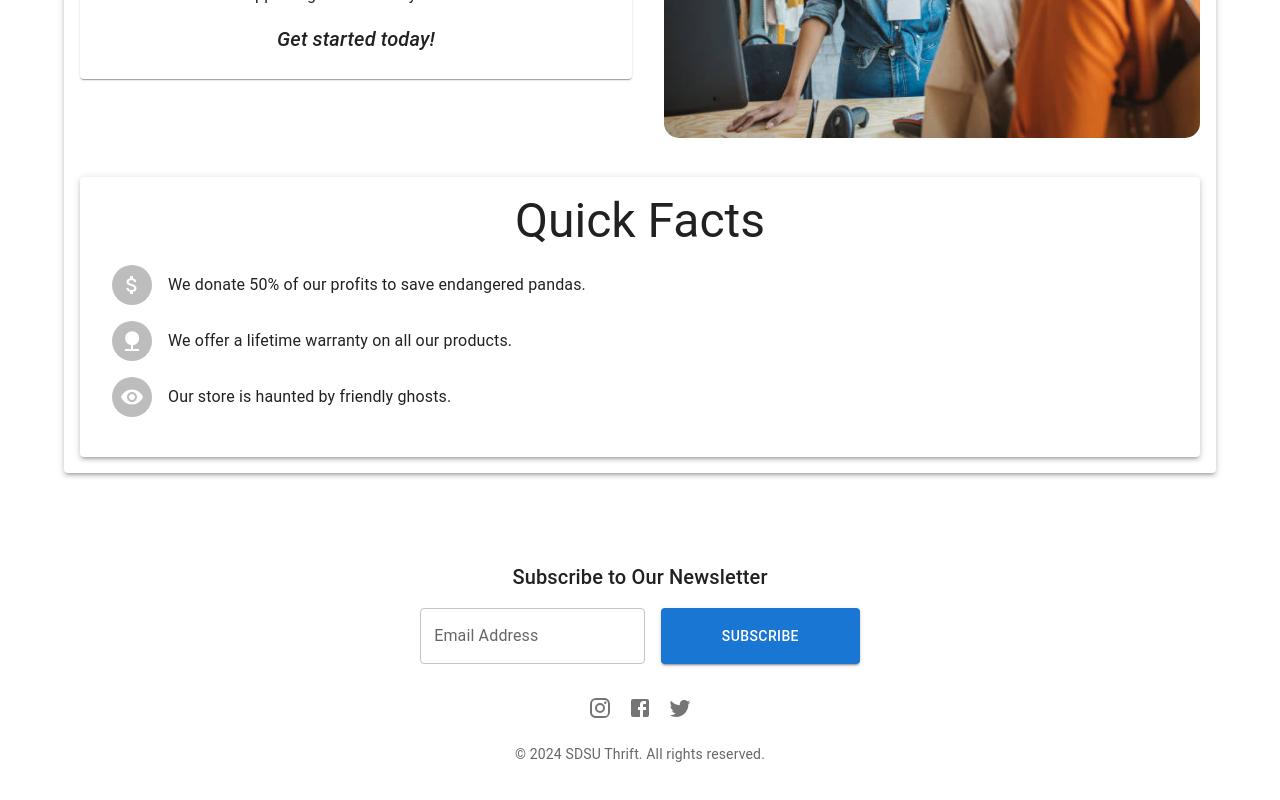
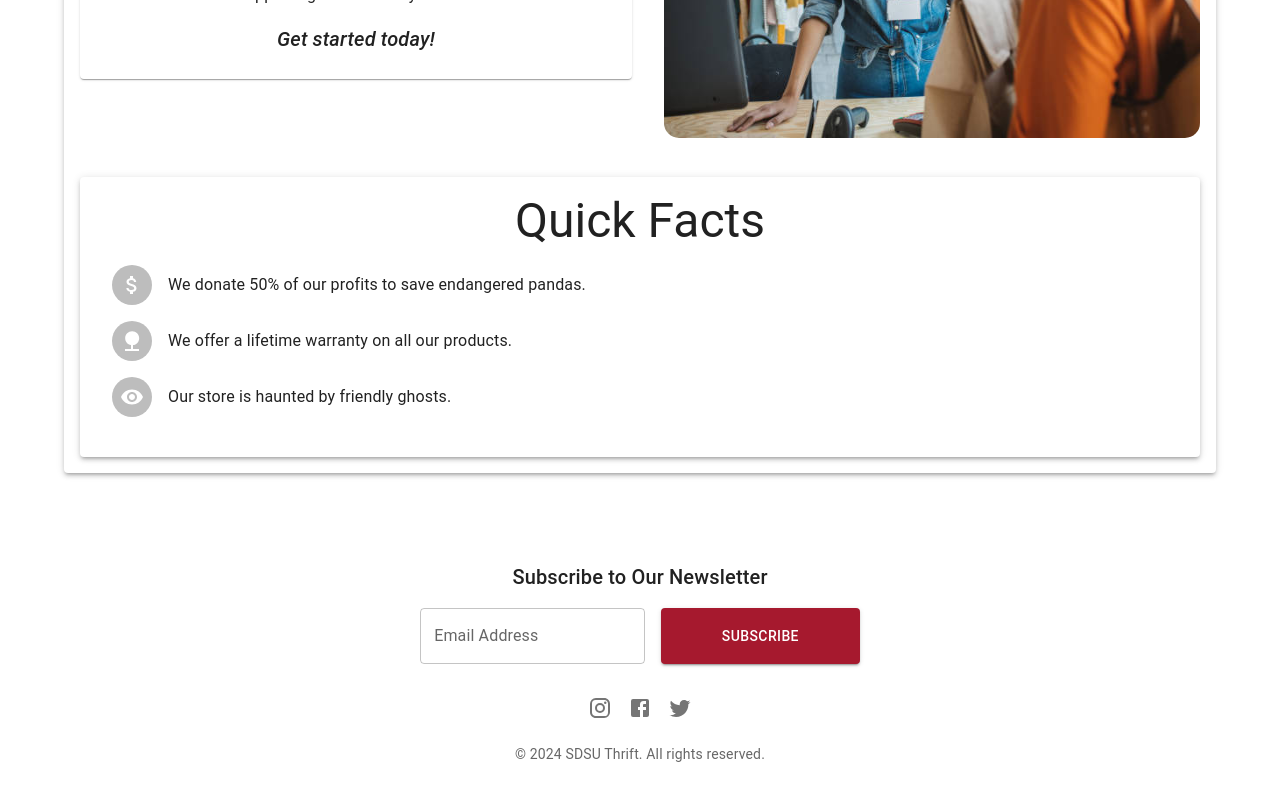
Before and after one commit to leanneallen/sdsu-thrift, a React (Vite) app in the folder thrift/frontend/: page /About in a window 1280 px wide. Shown: the part 443-1243 px from the top of the page. Built offline with nearby package versions, Linux system fonts and the light colour scheme; no server answers.

Commit message:
Footer theming updated

```diff
--- a/thrift/frontend/src/pages/Footer.jsx
+++ b/thrift/frontend/src/pages/Footer.jsx
@@ -1,19 +1,16 @@
 import React from 'react';
-import { Box, TextField, Button, IconButton, Typography, useTheme } from '@mui/material';
+import { Box, TextField, Button, IconButton, Typography } from '@mui/material';
 import InstagramIcon from '@mui/icons-material/Instagram';
 import FacebookIcon from '@mui/icons-material/Facebook';
 import TwitterIcon from '@mui/icons-material/Twitter';
+import { lighten } from '@mui/material/styles';
 
 const Footer = () => {
-    const theme = useTheme(); // Use theme for styling
-
     return (
         <Box sx={{
             width: '100%',
             padding: 3,
             textAlign: 'center',
-            backgroundColor: theme.palette.background.paper, // Adaptive background color
-            color: theme.palette.text.primary, // Adaptive text color
         }}>
             <Typography variant="h6" gutterBottom sx={{ color: 'text.primary' }}>
                 Subscribe to Our Newsletter
@@ -25,7 +22,12 @@ const Footer = () => {
                 autoComplete="off"
             >
                 <TextField label="Email Address" variant="outlined" />
-                <Button variant="contained" color="primary">Subscribe</Button>
+                <Button variant="contained" sx={{backgroundColor:'#A6192E', color:'white',
+                                            '&:hover': {
+                                                backgroundColor: lighten('#A6192E', 0.2),
+                                              }}}>
+                    Subscribe
+                </Button>
             </Box>
             <Box sx={{ padding: 2 }}>
                 <IconButton aria-label="Instagram">
```
